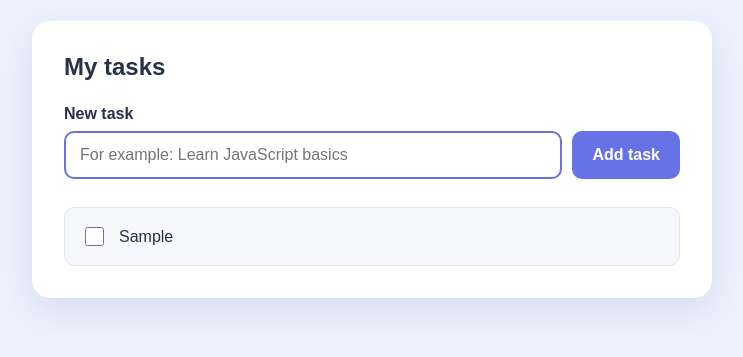
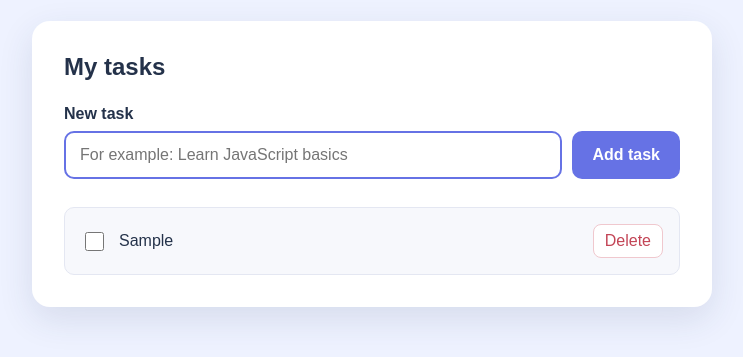
Before and after one commit to qwlsx/prog1, a plain HTML site: page index.html in a window 1280 px wide. Both pictures are taken after typing "Sample" into the empty fields and a click on the button "Add task". Shown: the part 145-502 px from the top of the page, without its empty margins (268-1011 px from the left). Drawn offline with Linux system fonts and the light colour scheme.

Commit message:
удаление задач

```diff
--- a/script.js
+++ b/script.js
@@ -38,9 +38,18 @@ function renderTasks() {
         taskText.className = "task-text";
         taskText.textContent = task.text;
 
+        const deleteButton = document.createElement("button");
+        deleteButton.className = "delete-button";
+        deleteButton.type = "button";
+        deleteButton.textContent = "Delete";
+        deleteButton.addEventListener("click", function () {
+            deleteTask(task.id);
+        });
+
         taskContent.appendChild(checkbox);
         taskContent.appendChild(taskText);
         taskItem.appendChild(taskContent);
+        taskItem.appendChild(deleteButton);
         taskList.appendChild(taskItem);
     });
 }
@@ -51,6 +60,14 @@ function toggleTask(taskId) {
     });
 
     task.completed = !task.completed;
+    renderTasks();
+}
+
+function deleteTask(taskId) {
+    tasks = tasks.filter(function (task) {
+        return task.id !== taskId;
+    });
+
     renderTasks();
 }
 
--- a/style.css
+++ b/style.css
@@ -106,6 +106,8 @@ h2 {
 .task-item {
     display: flex;
     align-items: center;
+    justify-content: space-between;
+    gap: 16px;
     padding: 16px;
     background: #f7f8fc;
     border: 1px solid #e4e7f2;
@@ -118,6 +120,7 @@ h2 {
 
 .task-content {
     display: flex;
+    flex: 1;
     align-items: center;
     gap: 12px;
     cursor: pointer;
@@ -133,6 +136,21 @@ h2 {
 .task-item.completed .task-text {
     color: #9299aa;
     text-decoration: line-through;
+}
+
+.delete-button {
+    padding: 7px 11px;
+    color: #c34556;
+    background: #ffffff;
+    border: 1px solid #f0c8ce;
+    border-radius: 8px;
+    cursor: pointer;
+}
+
+.delete-button:hover {
+    color: #ffffff;
+    background: #c34556;
+    border-color: #c34556;
 }
 
 .empty-message {
```
